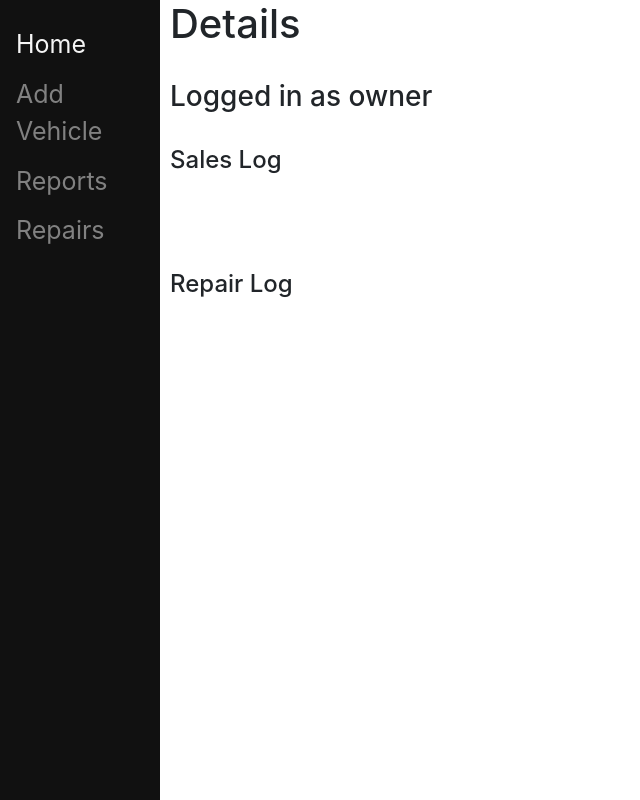
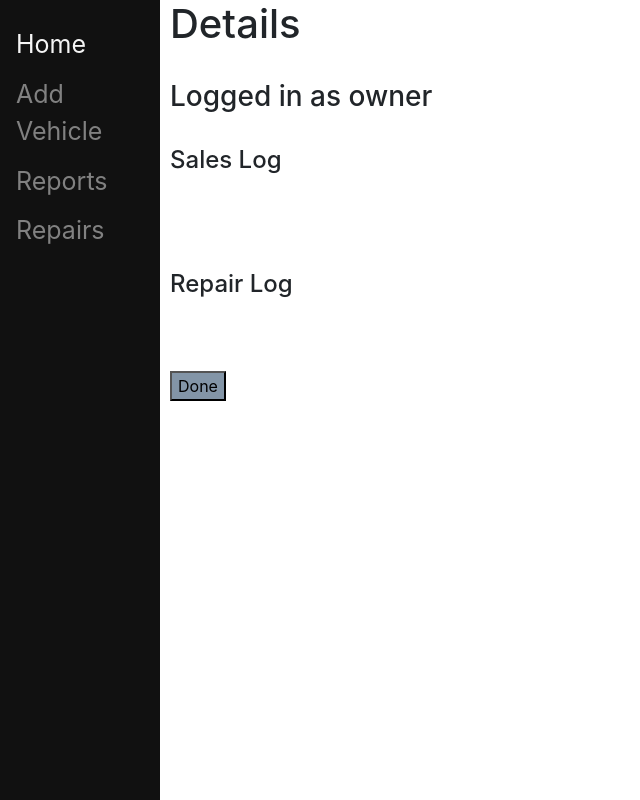
Before and after one commit to dennismdan/car_dealership_database_proj, a Django app: page /gross_customer_income_drilldown/1/ in a window 1280 px wide. Shown: the whole page, without its empty margins (0-640 px from the left). Run offline with Django 3.2, Linux system fonts and the light colour scheme; data that the repository does not hold is empty; some libraries are stand-ins or nearby versions.

Commit message:
all reports implemented and added done buttons

```diff
--- a/Phase_3/Jaunty2/main_app/templates/mainlanding/gross_customer_details.html
+++ b/Phase_3/Jaunty2/main_app/templates/mainlanding/gross_customer_details.html
@@ -73,5 +73,5 @@
     <br>
     <br>
 {% endif %}
-
+<button class="done" type="submit" onclick="history.back()">Done</button>
 {% endblock %}
--- a/Phase_3/Jaunty2/main_app/templates/mainlanding/repairby_manutypemodel_details.html
+++ b/Phase_3/Jaunty2/main_app/templates/mainlanding/repairby_manutypemodel_details.html
@@ -73,5 +73,5 @@
     <br>
     <br>
 {% endif %}
-
+<button class="done" type="submit" onclick="history.back()">Done</button>
 {% endblock %}
```
